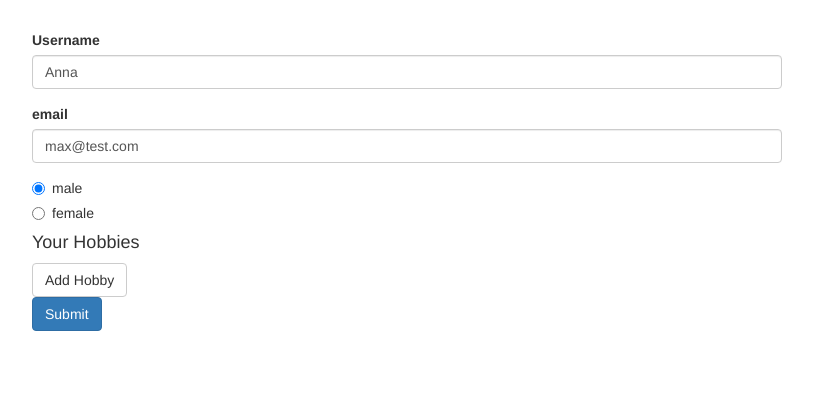
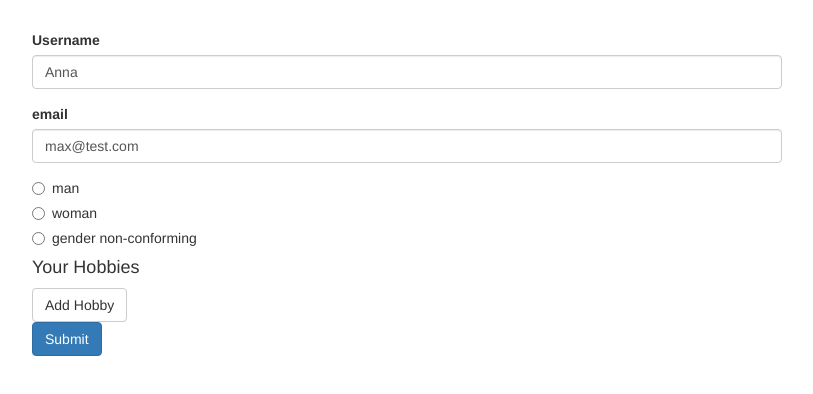
Before and after one commit to amitchell05/forms-reactive-start, an Angular app: page / in a window 1280 px wide. Shown: the top 394 px of the page, without its empty margins (233-1046 px from the left). Built offline with nearby package versions, Linux system fonts and the light colour scheme.

Commit message:
Revised genders array

```diff
--- a/src/app/app.component.ts
+++ b/src/app/app.component.ts
@@ -14,7 +14,7 @@ import { Observable } from 'rxjs';
   styleUrls: ['./app.component.css'],
 })
 export class AppComponent implements OnInit {
-  genders: string[] = ['male', 'female'];
+  genders: string[] = ['man', 'woman', 'gender non-conforming'];
   signupForm: FormGroup;
   forbiddenUsernames: string[] = ['Chris', 'Anna'];
 
```
